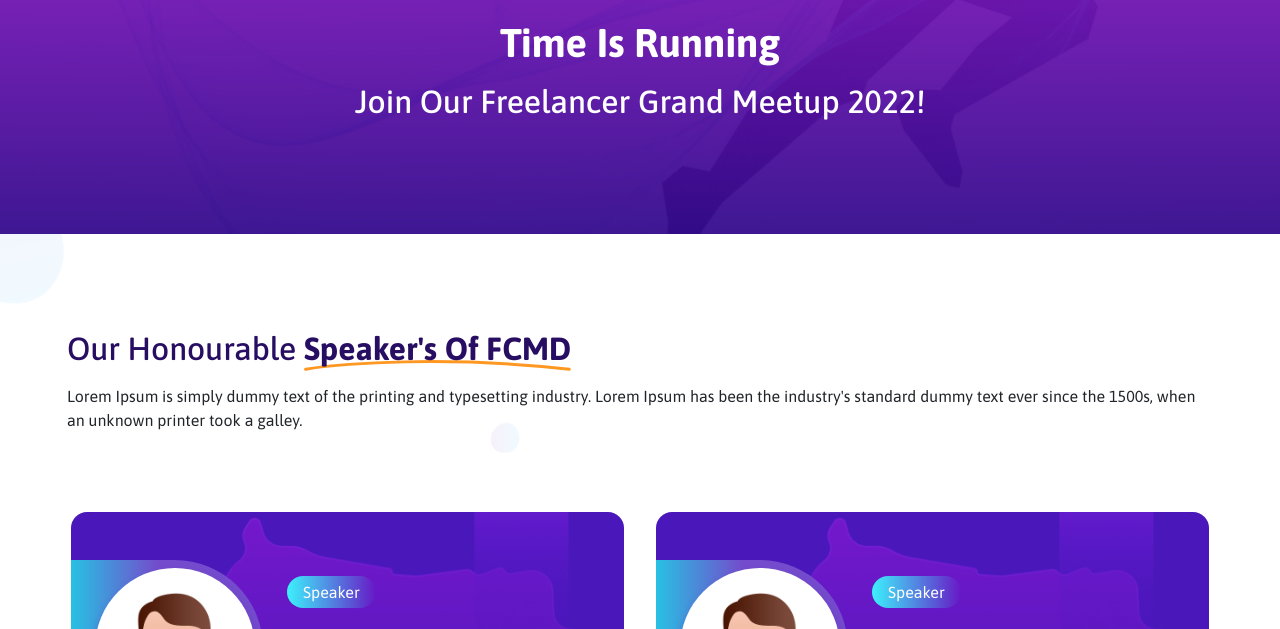
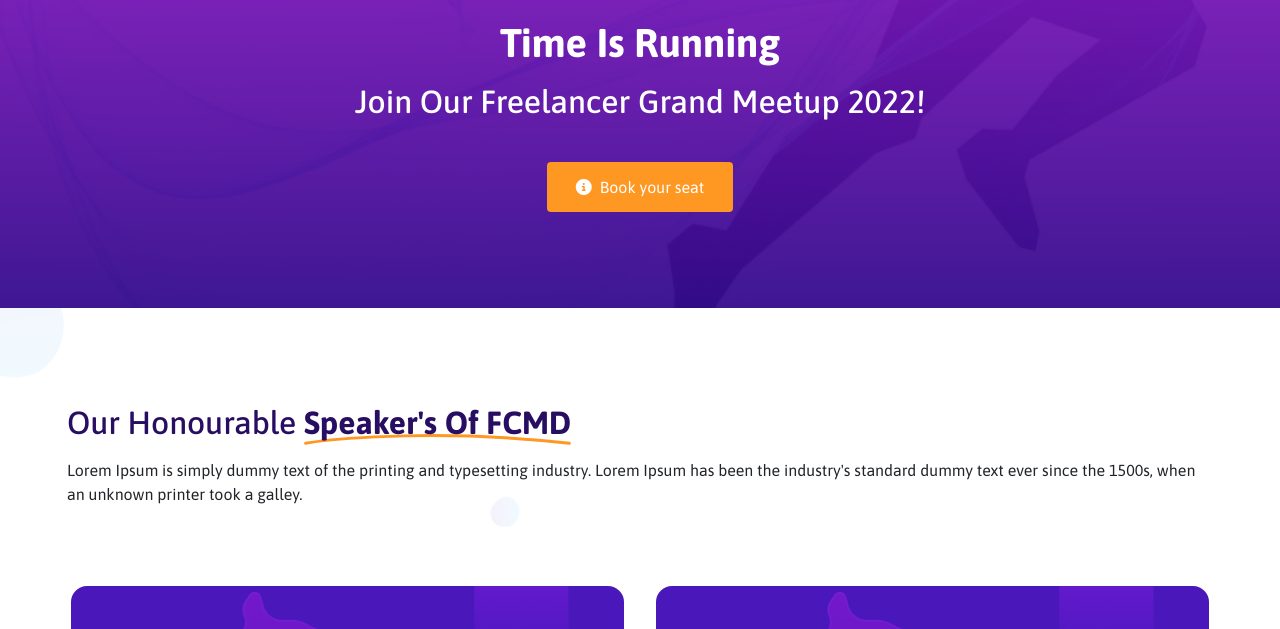
Before and after one commit to santokhan/fcmd, a website: page index.html in a window 1280 px wide. Shown: the part 2140-2769 px from the top of the page. Drawn offline with nearby package versions, Linux system fonts and the light colour scheme.

```diff
--- a/index.html
+++ b/index.html
@@ -251,6 +251,9 @@
         <div class="text-center text-white leading-none">
           <h1 class=" mb-3 text-white text-capitalize fw-bold text-sky">time is running</h1>
           <h2 class="mb-3 text-white text-capitalize">Join our freelancer grand meetup 2022!</h2>
+        </div>
+        <div class="d-flex justify-content-center align-items-center px-4 pt-4">
+          <button type=" button" class="btn book-seat text-white d-flex gap-2 align-items-center py-2"><i class="fa fa-info-circle" aria-hidden="true"></i><span>Book your seat</span></button>
         </div>
       </div>
     </section>
```
